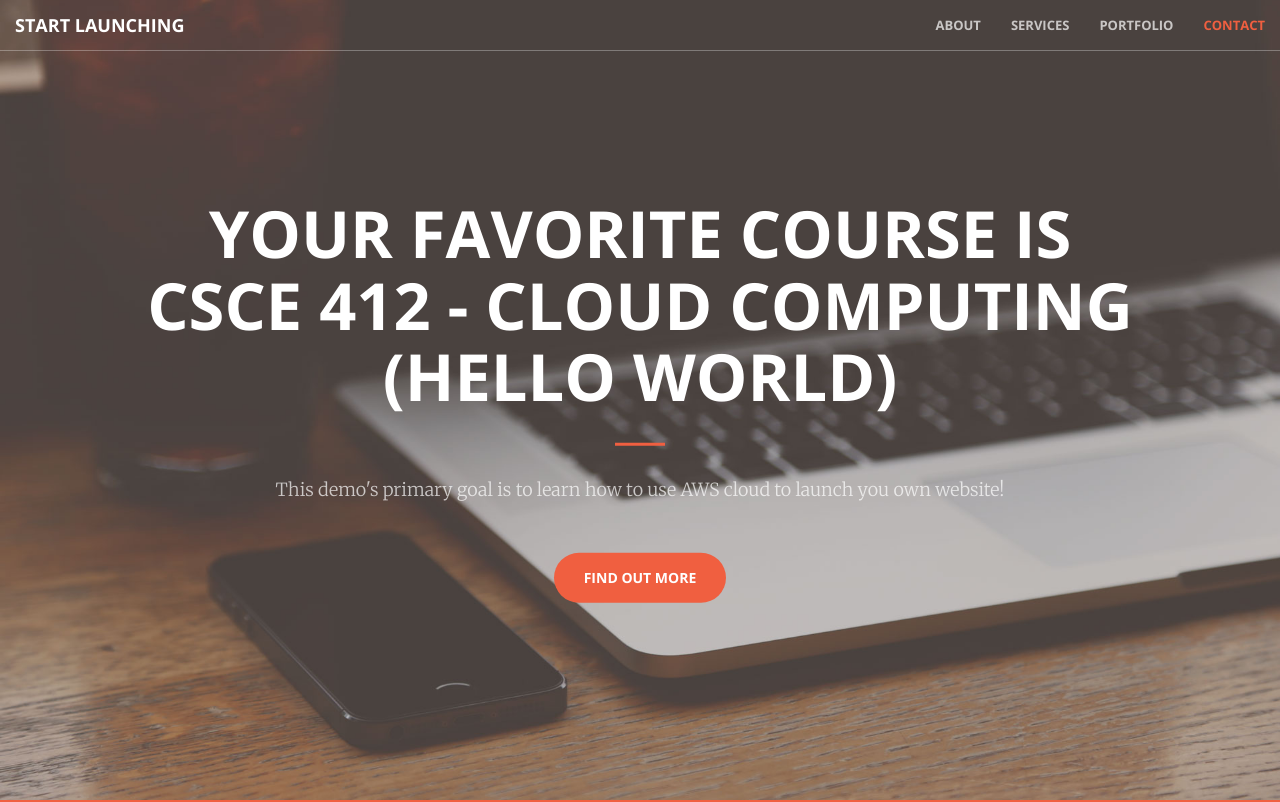
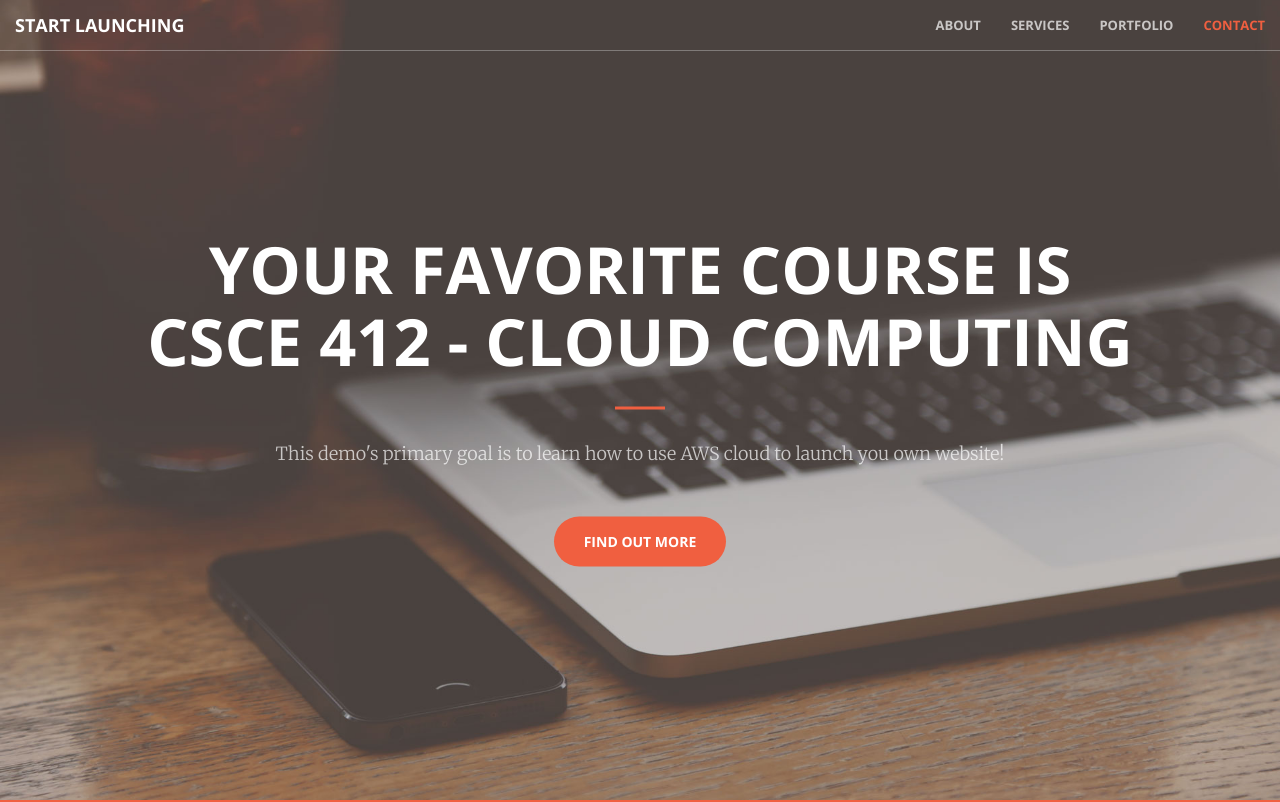
Before and after one commit to alleny2017/project-5, a plain HTML site: page index.html in a window 1280 px wide. Shown: the top 802 px of the page. Drawn offline with nearby package versions, Linux system fonts and the light colour scheme.

Commit message:
Update index.html

```diff
--- a/index.html
+++ b/index.html
@@ -74,7 +74,7 @@
     <header>
         <div class="header-content">
             <div class="header-content-inner">
-                <h1>Your Favorite Course is CSCE 412 - Cloud Computing (hello world)</h1>
+                <h1>Your Favorite Course is CSCE 412 - Cloud Computing</h1>
                 <hr>
                 <p>This demo's primary goal is to learn how to use AWS cloud to launch you own website!</p>
                 <a href="#about" class="btn btn-primary btn-xl page-scroll">Find Out More</a>
```
